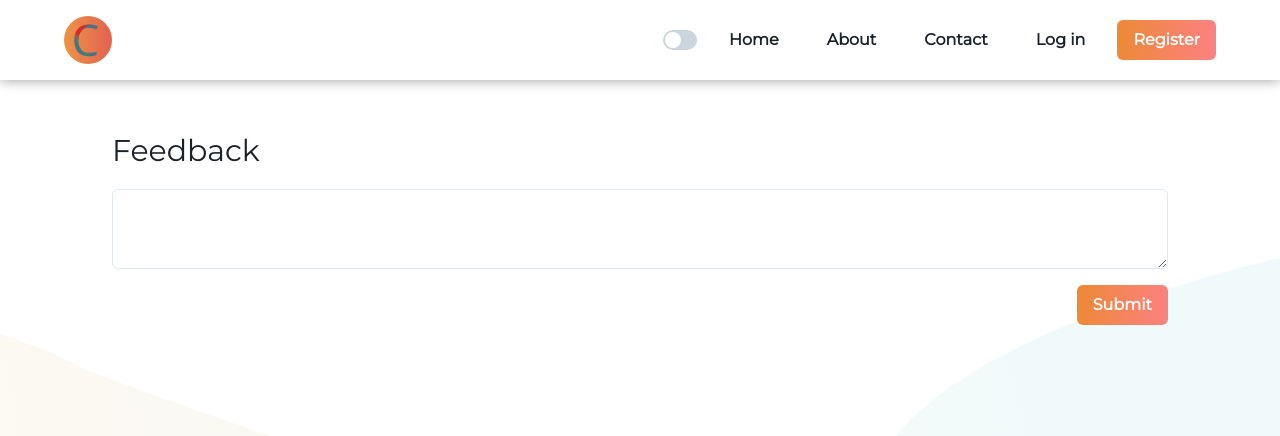
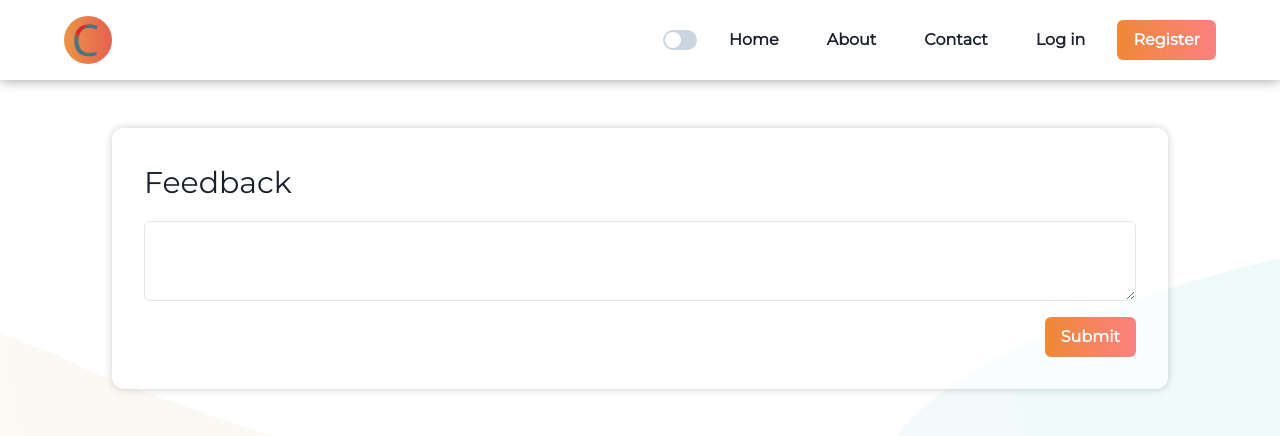
Before and after one commit to jermainejanszen/carta, a Next.js app: page /contact in a window 1280 px wide. Shown: the top 436 px of the page. Built offline with nearby package versions, Linux system fonts and the light colour scheme.

Commit message:
added card for feedback section

```diff
--- a/pages/contact/index.tsx
+++ b/pages/contact/index.tsx
@@ -15,6 +15,7 @@ interface Props {
 const Contact = (props: Props) => {
 
   const bg = useColorModeValue("whiteAlpha.800", "blackAlpha.500");
+  const cardBg = useColorModeValue("whiteAlpha.700", "blackAlpha.700");
 
   return (
     <Flex
@@ -34,12 +35,18 @@ const Contact = (props: Props) => {
           width="100%"
           px="7rem"
           py="8rem" >
-            <VStack spacing="4" alignItems="flex-start">
-              <Text fontSize="3xl">
-                Feedback
-              </Text>
-              <Textarea />
-              <Button variant="primary" alignSelf="flex-end">Submit</Button>
+            <VStack
+              spacing="4"
+              alignItems="flex-start"
+              p="8"
+              borderRadius="xl"
+              boxShadow="0 0 8px rgba(0, 0, 0, 0.2)"
+              bg={cardBg}>
+                <Text fontSize="3xl">
+                  Feedback
+                </Text>
+                <Textarea />
+                <Button variant="primary" alignSelf="flex-end">Submit</Button>
             </VStack>
         </Flex>
     </Flex>
```
